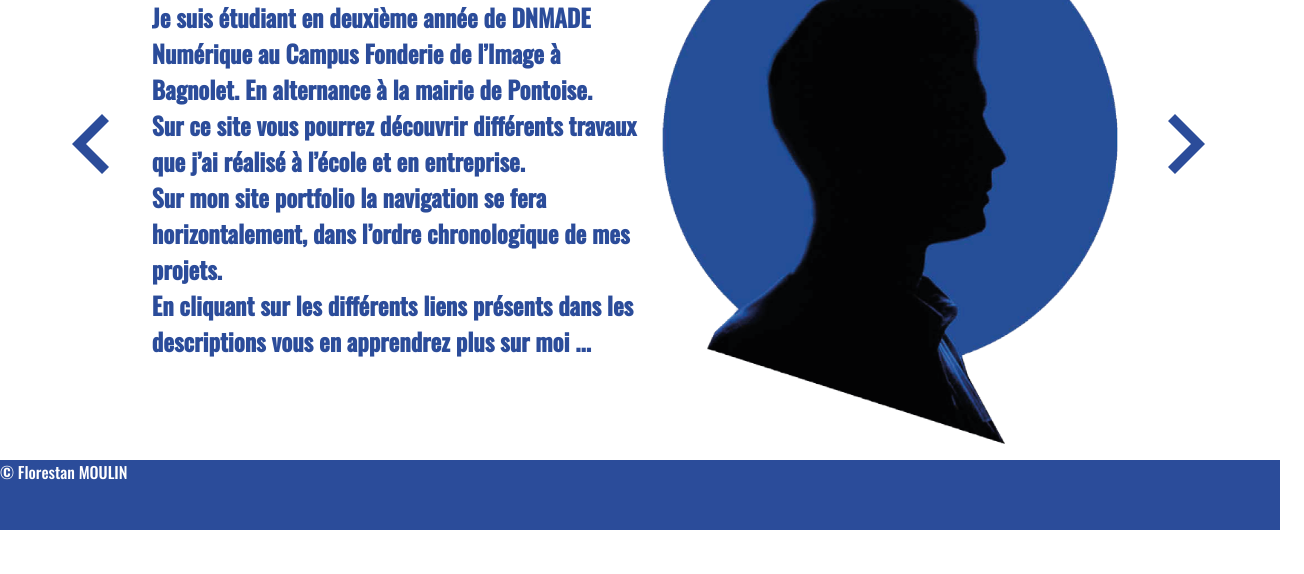
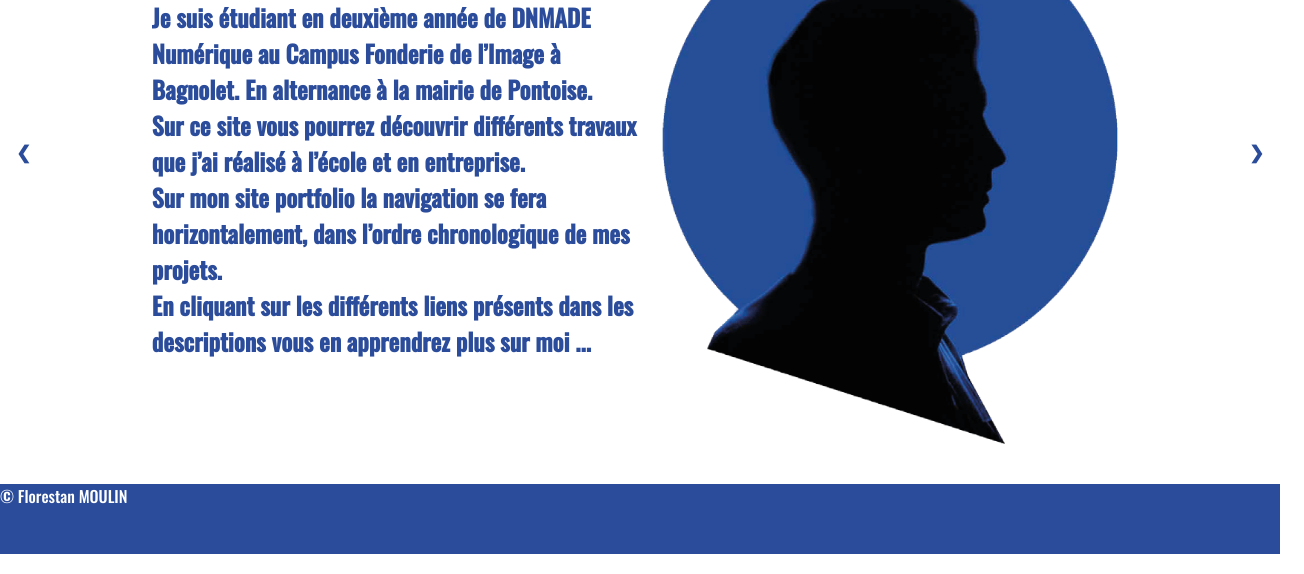
Before and after one commit to Titus928/ARG, a plain HTML site: page index.html in a window 1280 px wide. Shown: the part 226-800 px from the top of the page, 1304 px wide, since content can reach past the window. Drawn offline with nearby package versions, Linux system fonts and the light colour scheme.

Commit message:
ajout navigation horizontale

```diff
--- a/index.html
+++ b/index.html
@@ -16,9 +16,13 @@
     <img class="logo_blanc" src="img/Logo MA blanc.png" alt="logo blanc">
   </header>
 
-        <div class="flex">
+    <!-- Slideshow container -->
+<div class="slideshow-container">
+
+  <!-- Full-width images with number and caption text -->
+  <div class="mySlides fade">
+    <div class="numbertext"></div>
     <div class="accueil">
-                <img class="chev_gauche" src="img/chevron-left.svg" alt="chevron bleu à gauche">
           <div class="texte_accueil">
               <h1>Marvin Arg</h1>
               <h2>Je suis étudiant en deuxième année de DNMADE Numérique au Campus Fonderie de l’Image à Bagnolet.
@@ -33,13 +37,32 @@
           <div>
               <img class="portrait" src="img/Profil MA.png" alt="silhouette devant un rond bleu">
           </div>
-                <img class="chev_droite" src="img/chevron-right.svg" alt="chevron bleu à droite">
   </div>
+    <div class="text"></div>
   </div>
+
+  <div class="mySlides fade">
+    <div class="numbertext"></div>
+
+    <div class="text"></div>
+  </div>
+
+  <div class="mySlides fade">
+    <div class="numbertext"></div>
+
+    <div class="text"></div>
+  </div>
+
+  <!-- Next and previous buttons -->
+  <a class="prev" onclick="plusSlides(-1)">&#10094;</a>
+  <a class="next" onclick="plusSlides(1)">&#10095;</a>
+</div>
+<br>
+
 <footer>
   <p>© Florestan MOULIN</p>
 </footer>
 
 </body>
-    <script src=""></script>
+  <script src="script.js"></script>
 </html>
--- a/script.js
+++ b/script.js
@@ -0,0 +1,28 @@
+let slideIndex = 1;
+showSlides(slideIndex);
+
+// Next/previous controls
+function plusSlides(n) {
+  showSlides(slideIndex += n);
+}
+
+// Thumbnail image controls
+function currentSlide(n) {
+  showSlides(slideIndex = n);
+}
+
+function showSlides(n) {
+  let i;
+  let slides = document.getElementsByClassName("mySlides");
+  let dots = document.getElementsByClassName("dot");
+  if (n > slides.length) {slideIndex = 1}
+  if (n < 1) {slideIndex = slides.length}
+  for (i = 0; i < slides.length; i++) {
+    slides[i].style.display = "none";
+  }
+  for (i = 0; i < dots.length; i++) {
+    dots[i].className = dots[i].className.replace(" active", "");
+  }
+  slides[slideIndex-1].style.display = "block";
+  dots[slideIndex-1].className += " active";
+}
--- a/style.css
+++ b/style.css
@@ -1,11 +1,6 @@
 body{
   font-family: 'Oswald', sans-serif;
   margin: 0;
-}
-
-.flex{
-    display: flex;
-    justify-content: center;
 }
 
 header{
@@ -14,7 +9,6 @@ header{
   display: flex;
   align-items: center;
   justify-content: center;
-
 }
 
 .logo_blanc{
@@ -40,21 +34,86 @@ h2{
   height: 600px;
 }
 
+/*NAVIGATION HORIZONTALE*/
 
+/* Slideshow container */
+.slideshow-container {
+  /*max-width: 1000px;*/
+  position: relative;
+  margin: auto;
+}
 
+/* Hide the images by default */
+.mySlides {
+  display: none;
+}
 
+/* Next & previous buttons */
+.prev, .next {
+  cursor: pointer;
+  position: absolute;
+  top: 50%;
+  width: auto;
+  margin-top: -22px;
+  padding: 16px;
+  color: #2B4C9A;
+  font-weight: bold;
+  font-size: 18px;
+  transition: 0.6s ease;
+  border-radius: 0 3px 3px 0;
+  user-select: none;
+}
 
+/* Position the "next button" to the right */
+.next {
+  right: 0;
+  border-radius: 3px 0 0 3px;
+}
 
+/* On hover, add a black background color with a little bit see-through */
+.prev:hover, .next:hover {
+  background-color: rgba(0,0,0,0.8);
+}
 
+/* Caption text */
+.text {
+  color: #f2f2f2;
+  font-size: 15px;
+  padding: 8px 12px;
+  position: absolute;
+  bottom: 8px;
+  width: 100%;
+  text-align: center;
+}
 
+/* The dots/bullets/indicators */
+.dot {
+  cursor: pointer;
+  height: 15px;
+  width: 15px;
+  margin: 0 2px;
+  background-color: #bbb;
+  border-radius: 50%;
+  display: inline-block;
+  transition: background-color 0.6s ease;
+}
 
+.active, .dot:hover {
+  background-color: #717171;
+}
 
+/* Fading animation */
+.fade {
+  animation-name: fade;
+  animation-duration: 1.5s;
+}
 
+@keyframes fade {
+  from {opacity: .4}
+  to {opacity: 1}
+}
 
-
-
-
-
+/*NAVIGATION HORIZONTALE*/
 
 footer{
   height: 70px;
```
Lines whose indentation alone changed are shown as unchanged.
